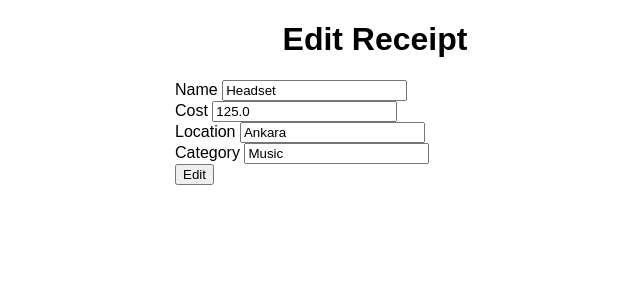
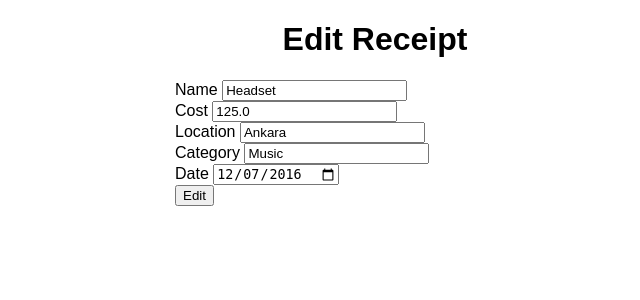
Before and after one commit to BILL-In-The-Blanks/Bil495Proje, a Flask app: page /update/1 in a window 1280 px wide. Shown: the top 300 px of the page, without its empty margins (265-905 px from the left). Run offline with Flask 2, Linux system fonts and the light colour scheme; data comes from the database, SQL or seed files in the repository; both versions use the stored data as it was after the commit.

Commit message:
Date is now configurable in the edit page. Fixed #14

```diff
--- a/app.py
+++ b/app.py
@@ -1,6 +1,7 @@
 from flask import Flask, render_template, url_for, request, redirect
 from flask_sqlalchemy import SQLAlchemy
 from datetime import datetime
+
 
 app = Flask(__name__)
 app.config['SQLALCHEMY_DATABASE_URI'] = 'sqlite:///receipts.db'
@@ -77,7 +78,13 @@ def update(id):
         receipt.total_cost = request.form['total_cost']
         receipt.tag = request.form['category']
         receipt.location = request.form['location']
-        #receipt.date_created = request.form['date']
+        date_created = request.form['date_created']
+
+        #Convert browser date format to sqlite date format
+        Ddate_created = datetime.strptime(date_created, '%Y-%m-%d')
+
+        receipt.date_created = Ddate_created.date()
+
         try:
             db.session.commit()
             return redirect('/')
--- a/templates/index.html
+++ b/templates/index.html
@@ -48,7 +48,6 @@
             <input type="text" name="location" id="location">  <br>
             <th>Category</th>
             <input type="text" name="tag" id="tag">  <br>
-            <br>
             <input type="submit" value="Add Receipt">
         </form>
     </div>
--- a/templates/update.html
+++ b/templates/update.html
@@ -18,6 +18,8 @@
             <input type="text" name="location" id="location" value="{{receipt.location}}"><br>
             Category
             <input type="text" name="category" id="category" value="{{receipt.tag}}"><br>
+            Date
+            <input type="date" name="date_created" id="date_created" value="{{receipt.date_created.date()}}"><br>
 
 
             <input style="text-align: center" type="submit"  value="Edit">
```
Also changed, not shown: receipts.db.
